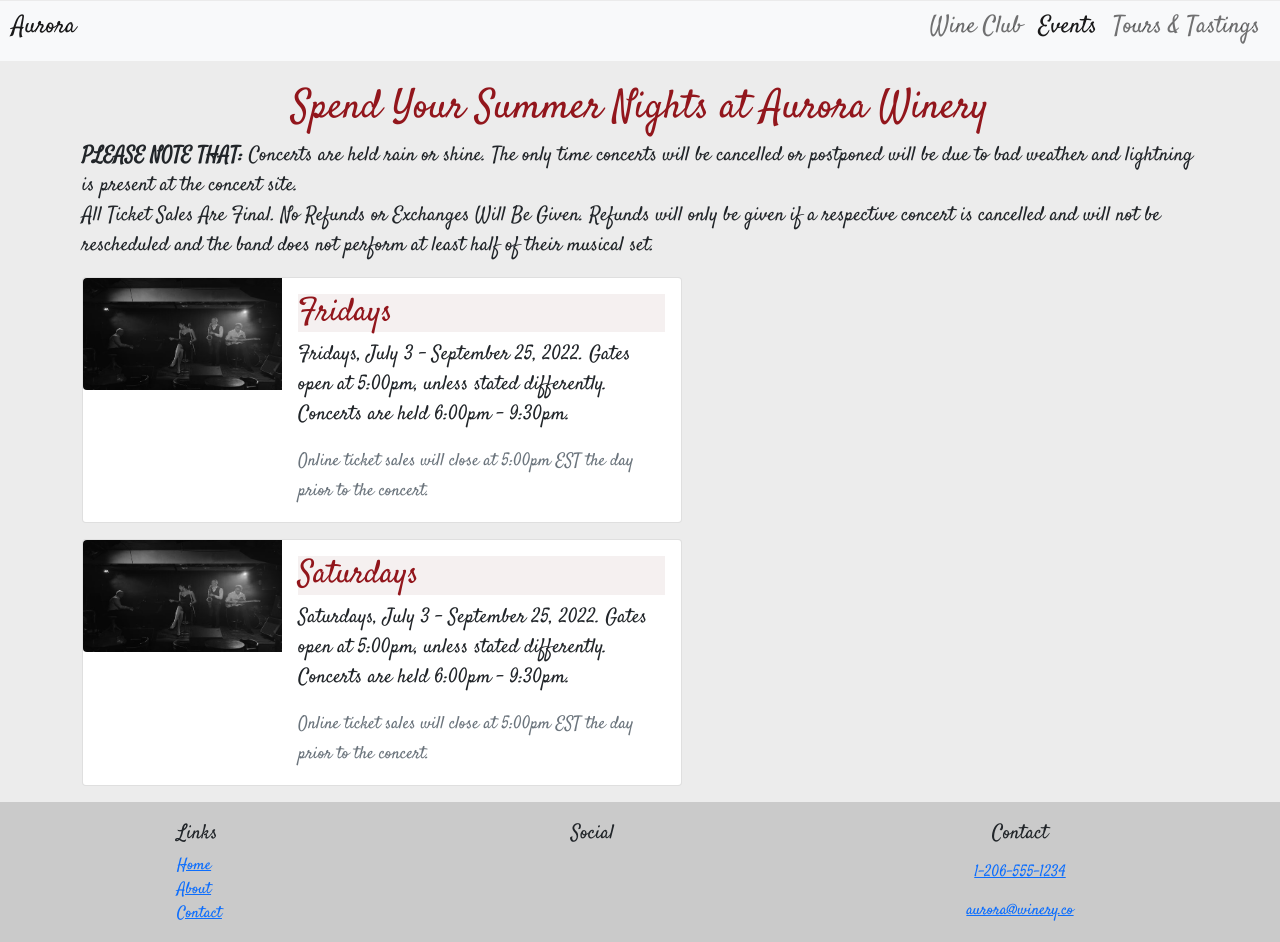
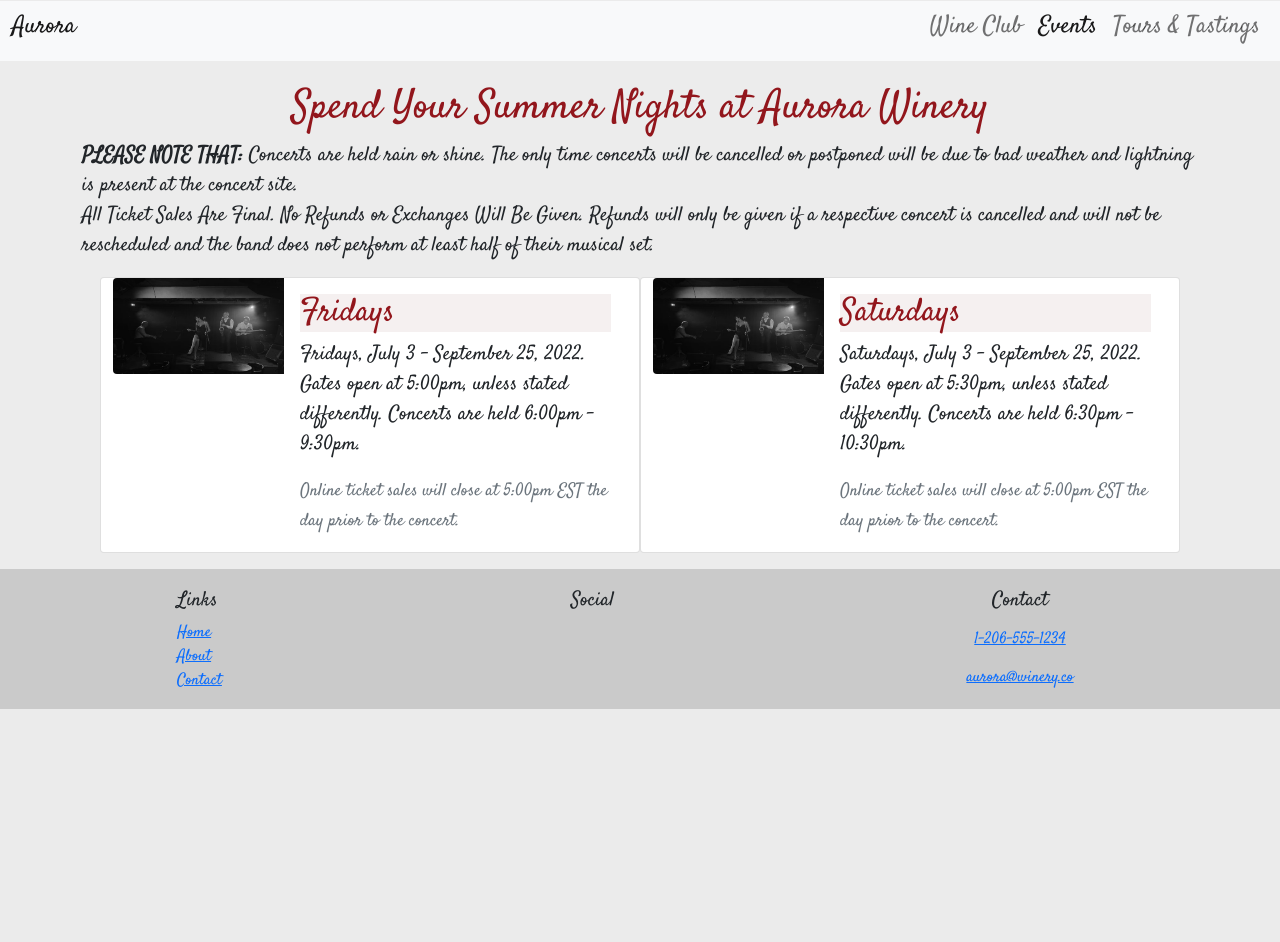
Before and after one commit to LisaHarrison08/Aurora, a PHP site: page /events.html in a window 1280 px wide. Shown: the part 399-1341 px from the top of the page. After the commit the page ends 1108 px from the top, so only its background shows below. Run offline with PHP 8.4, Linux system fonts and the light colour scheme; style sheets or scripts are compiled from the project's sources; some libraries are stand-ins or nearby versions; grey boxes are pictures that could not be loaded.

Commit message:
events page updated card alignment

```diff
--- a/css/styles.scss
+++ b/css/styles.scss
@@ -55,6 +55,11 @@ h1{
 	display: flex;
 	justify-content: flex-end;
 }
+
+// .card{
+// 	display:inline-block;
+
+// }
 
 header {
 	background-color: $color-background;
--- a/events.html
+++ b/events.html
@@ -135,6 +135,8 @@
     </div>
   </nav>
 
+<!-- Section: Info -->
+
   <div class="container">
     <h1 class="text-center mt-4">Spend Your Summer Nights at Aurora Winery</h1>
     <p><strong>PLEASE NOTE THAT: </strong>Concerts are held rain or shine. The only time concerts will be cancelled or
@@ -142,7 +144,8 @@
       All Ticket Sales Are Final. No Refunds or Exchanges Will Be Given. Refunds will only be given if a respective
       concert is cancelled and will not be rescheduled and the band does not perform at least half of their musical set.
     </p>
-    <div class="card mb-3" style="max-width: 600px;">
+     <div class="row d-flex justify-content-center">
+      <div class="card mb-3" style="max-width: 540px;">
         <div class="row g-0">
 
           <div class="col-md-4">
@@ -162,7 +165,7 @@
         </div>
       </div>
 
-    <div class="card mb-3" style="max-width: 600px;">
+      <div class="card mb-3" style="max-width: 540px;">
         <div class="row g-0">
 
           <div class="col-md-4">
@@ -173,9 +176,10 @@
             <div class="card-body">
               <h5 class="card-title">Saturdays</h5>
               <p class="card-text">Saturdays, July 3 - September 25, 2022.
-              Gates open at 5:00pm, unless stated differently. Concerts are held 6:00pm - 9:30pm.</p>
+                Gates open at 5:30pm, unless stated differently. Concerts are held 6:30pm - 10:30pm.</p>
               <p class="card-text"><small class="text-muted">Online ticket sales will close at 5:00pm EST the day prior to
                   the concert. </small></p>
+            </div>
           </div>
         </div>
       </div>
```
Lines whose indentation alone changed are shown as unchanged.
